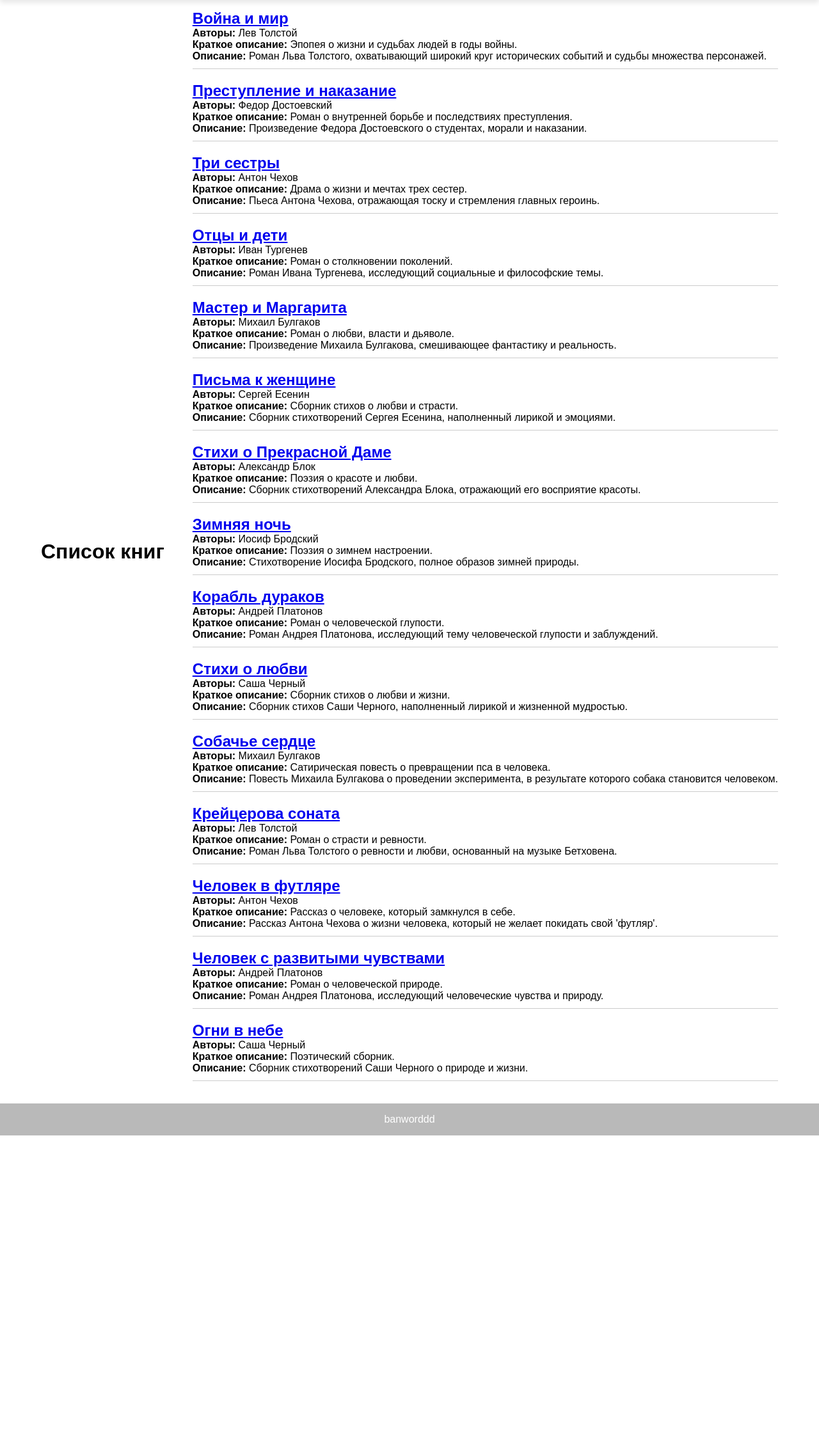
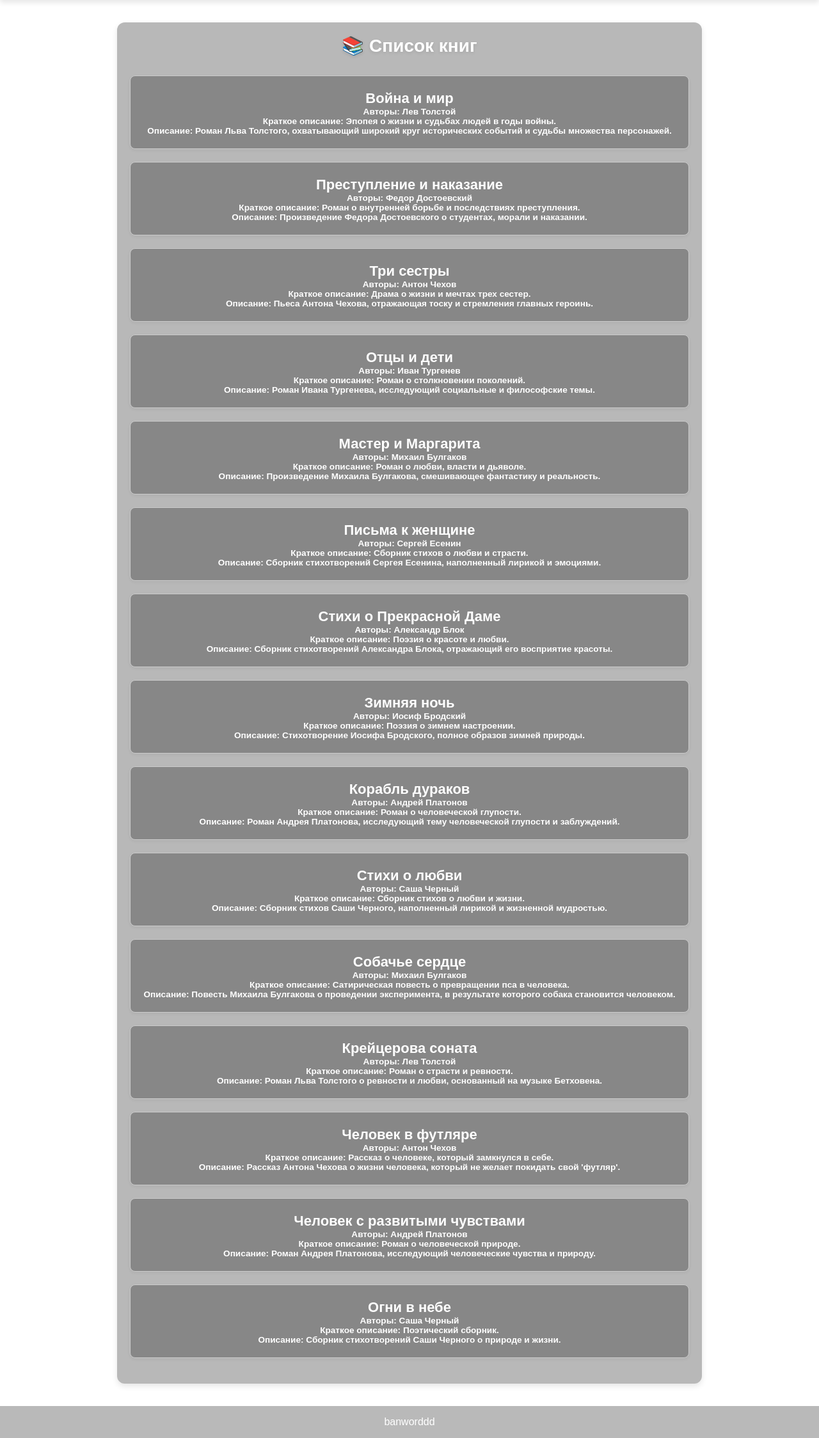
Before and after one commit to banworddd/LivreDePoche, a Django app: page /books_list/ in a window 1280 px wide. Shown: the part 71-2319 px from the top of the page at 64% size. Before the commit the page ends 1846 px from the top, so only its background shows below. Run offline with Django 5.2, Linux system fonts and the light colour scheme; data comes from the database, SQL or seed files in the repository.

Commit message:
Add style for books, index and authors pages

```diff
--- a/books/templates/books/books.html
+++ b/books/templates/books/books.html
@@ -3,15 +3,18 @@
 {% block title %}Список книг{% endblock %}
 
 {% block content %}
+<div id="book-list-container">
     <!-- Заголовок страницы -->
-    <h1 style="text-align: center;">Список книг</h1>
+    <h1 class="page-title">📚 Список книг</h1>
 
     <!-- Список книг -->
-    <ul style="list-style-type: none; padding: 0;">
+    <ul class="book-list">
         {% for book in books %}
-            <li style="margin-bottom: 20px; border-bottom: 1px solid #ccc; padding-bottom: 10px;">
+            <li class="book-card">
                 <!-- Заголовок книги с ссылкой на детали -->
-                <h2><a href="{% url 'book_detail' book.id %}">{{ book.title }}</a></h2>
+                <h2 class="book-title">
+                    <a href="{% url 'book_detail' book.id %}">{{ book.title }}</a>
+                </h2>
 
                 <!-- Список авторов -->
                 <p><strong>Авторы:</strong>
@@ -21,11 +24,12 @@
                 </p>
 
                 <!-- Краткое описание книги -->
-                <p><strong>Краткое описание:</strong> {{ book.summary }}</p>
+                <p class="book-summary"><strong>Краткое описание:</strong> {{ book.summary }}</p>
 
                 <!-- Полное описание книги -->
-                <p><strong>Описание:</strong> {{ book.description }}</p>
+                <p class="book-description"><strong>Описание:</strong> {{ book.description }}</p>
             </li>
         {% endfor %}
     </ul>
+</div>
 {% endblock %}
--- a/static/css/styles.css
+++ b/static/css/styles.css
@@ -11,7 +11,7 @@
     --main-bg-color: #b9b9b9;
     --link-hover-color: #878787;
     --button-hover-color: #0056b3;
-    --secondary-bg-color: #fdfdfd;
+    --secondary-bg-color: #b8b8b8;
     --header-bg-color: #b9b9b9;
     --footer-bg-color: #b9b9b9;
     --border-color: #ccc;
@@ -213,7 +213,7 @@ main {
     margin: 0 auto;
     padding: 20px;
     border-radius: 10px;
-    background-color: var(--secondary-bg-color);
+    background-color: white;
 }
 
 /* Верхний блок с информацией пользователя (сделаем его поуже) */
@@ -726,3 +726,193 @@ main {
     text-align: center;
     color: var(--text-color);
 }
+
+/* Контейнер приветственного блока */
+#welcome-container {
+    background-color: #b8b8b8;
+    padding: 40px;
+    margin: 20px auto;
+    border-radius: 12px;
+    box-shadow: 0 4px 10px rgba(0, 0, 0, 0.1);
+    text-align: center; /* Центрируем текст */
+    max-width: 800px; /* Ограничиваем ширину */
+    color: white;
+}
+
+/* Заголовок приветствия */
+.welcome-title {
+    font-size: 28px;
+    font-weight: bold;
+    color: white;
+    margin-bottom: 20px;
+    text-shadow: 0 2px 5px rgba(0, 0, 0, 0.1);
+}
+
+/* Текст приветствия */
+.welcome-text {
+    font-size: 18px;
+    line-height: 1.6;
+    margin-bottom: 20px;
+    text-shadow: 0 2px 5px rgba(0, 0, 0, 0.1);
+}
+
+/* Список особенностей */
+.features-list {
+    list-style-type: none; /* Убираем стандартные маркеры списка */
+    padding: 0;
+    margin: 20px 0;
+    text-shadow: 0 2px 5px rgba(0, 0, 0, 0.1);
+}
+
+.features-list li {
+    font-size: 16px;
+    margin: 10px 0;
+    text-align: left; /* Выравниваем текст списка по левому краю */
+    text-shadow: 0 2px 5px rgba(0, 0, 0, 0.1);
+}
+
+/* Выделяем текст списка и добавляем иконки */
+.features-list li::before {
+    content: '✔️';
+    margin-right: 10px;
+    color: var(--main-bg-color);
+    font-size: 18px;
+}
+
+/* Призыв к действию */
+.welcome-call-to-action {
+    font-size: 20px;
+    font-weight: bold;
+    color: white;
+    margin-top: 20px;
+    text-shadow: 0 2px 5px rgba(0, 0, 0, 0.1);
+}
+
+/* Контейнер для списка книг */
+#book-list-container {
+    padding: 20px;
+    margin: 20px auto;
+    max-width: 1000px; /* Ограничиваем ширину */
+    background-color: #b8b8b8;
+    border-radius: 12px;
+    box-shadow: 0 4px 10px rgba(0, 0, 0, 0.1);
+}
+
+/* Заголовок страницы */
+.page-title {
+    text-align: center;
+    font-size: 28px;
+    font-weight: bold;
+    color: white;
+    margin-bottom: 30px;
+    text-shadow: 0 2px 5px rgba(0, 0, 0, 0.1);
+}
+
+/* Список книг */
+.book-list {
+    list-style-type: none;
+    padding: 0;
+}
+
+/* Карточка книги */
+.book-card {
+    background-color: #878787;
+    border: 1px solid var(--border-color);
+    border-radius: 8px;
+    padding: 20px;
+    margin-bottom: 20px;
+    box-shadow: 0 2px 5px rgba(0, 0, 0, 0.05);
+    transition: transform 0.3s ease, box-shadow 0.3s ease;
+}
+
+/* Эффект наведения на карточку */
+.book-card:hover {
+    transform: scale(1.02);
+    box-shadow: 0 4px 15px rgba(0, 0, 0, 0.15);
+}
+
+/* Заголовок книги */
+.book-title a {
+    text-decoration: none;
+    color: white;
+    font-size: 22px;
+    font-weight: bold;
+    transition: 0.3s ease;
+}
+
+/* Эффект наведения на заголовок книги */
+.book-title a:hover {
+    transform: scale(1.1);
+}
+
+/* Описание книги */
+.book-summary,
+.book-description {
+    font-size: 16px;
+    color: var(--text-color);
+    margin: 10px 0;
+}
+
+/* Контейнер для списка авторов */
+#author-list-container {
+    padding: 20px;
+    margin: 20px auto;
+    max-width: 1000px; /* Ограничиваем ширину */
+    background-color: #b8b8b8; /* Цвет как у страницы книг */
+    border-radius: 12px;
+    box-shadow: 0 4px 10px rgba(0, 0, 0, 0.1);
+}
+
+/* Заголовок страницы */
+.page-title {
+    text-align: center;
+    font-size: 28px;
+    font-weight: bold;
+    color: white; /* Белый цвет заголовка */
+    margin-bottom: 30px;
+    text-shadow: 0 2px 5px rgba(0, 0, 0, 0.1); /* Тень заголовка */
+}
+
+/* Список авторов */
+.author-list {
+    list-style-type: none;
+    padding: 0;
+}
+
+/* Карточка автора */
+.author-card {
+    background-color: #878787; /* Цвет как у карточек книг */
+    border: 1px solid var(--border-color);
+    border-radius: 8px;
+    padding: 20px;
+    margin-bottom: 20px;
+    box-shadow: 0 2px 5px rgba(0, 0, 0, 0.05);
+    transition: transform 0.3s ease, box-shadow 0.3s ease;
+}
+
+/* Эффект наведения на карточку */
+.author-card:hover {
+    transform: scale(1.02);
+    box-shadow: 0 4px 15px rgba(0, 0, 0, 0.15);
+}
+
+/* Имя автора */
+.author-name a {
+    text-decoration: none;
+    color: white; /* Белый цвет текста */
+    font-size: 22px;
+    font-weight: bold;
+    transition: 0.3s ease;
+}
+
+/* Эффект наведения на имя автора */
+.author-name a:hover {
+    transform: scale(1.1);
+}
+
+/* Дополнительная информация об авторе */
+.author-info {
+    font-size: 16px;
+    color: white;
+    margin: 10px 0;
+}
```
Also changed, not shown: books/templates/books/authors.html (+15 -9 lines), books/templates/books/index.html (+11 -8 lines), static/js/book_detail.js (added).
